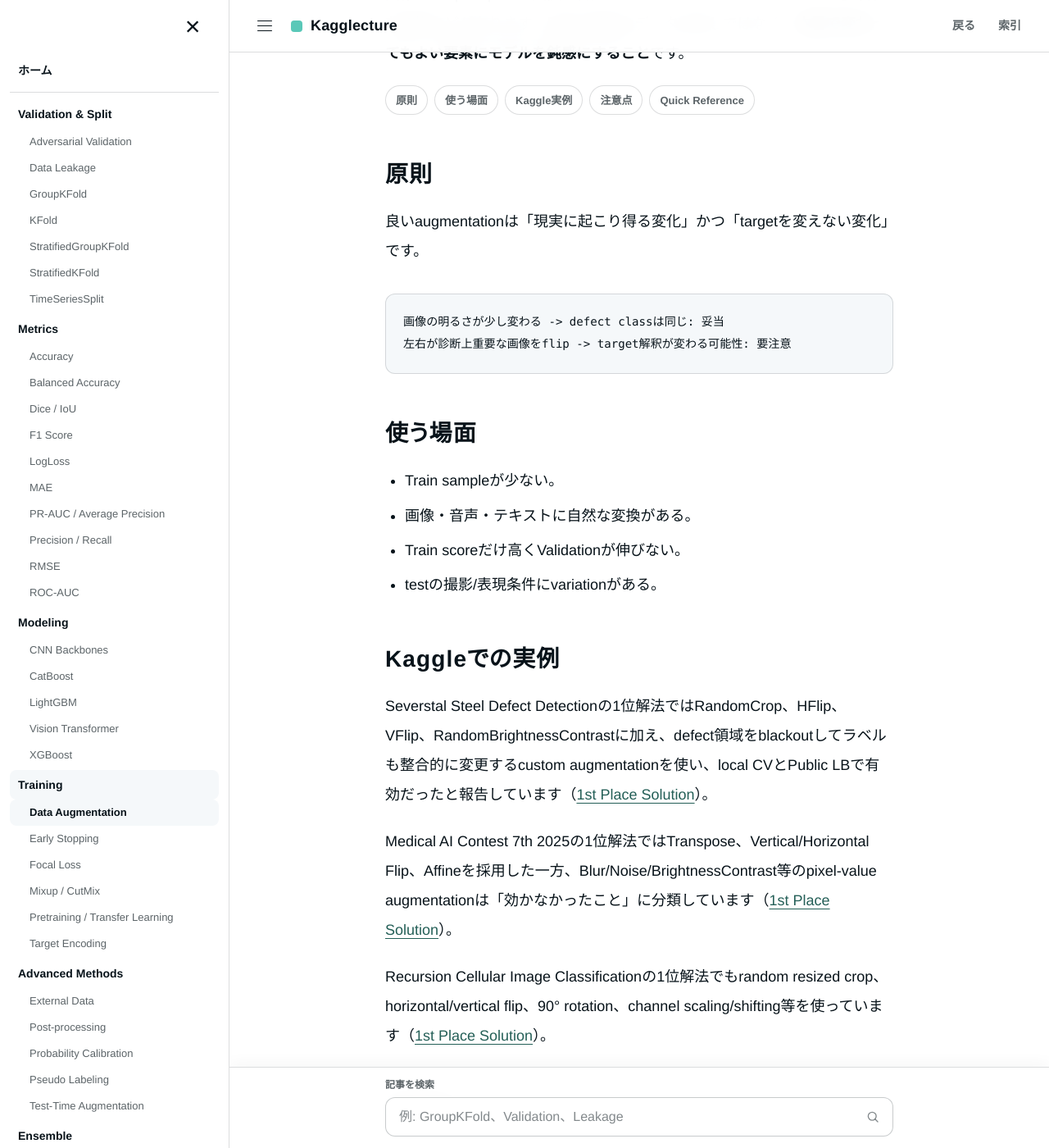
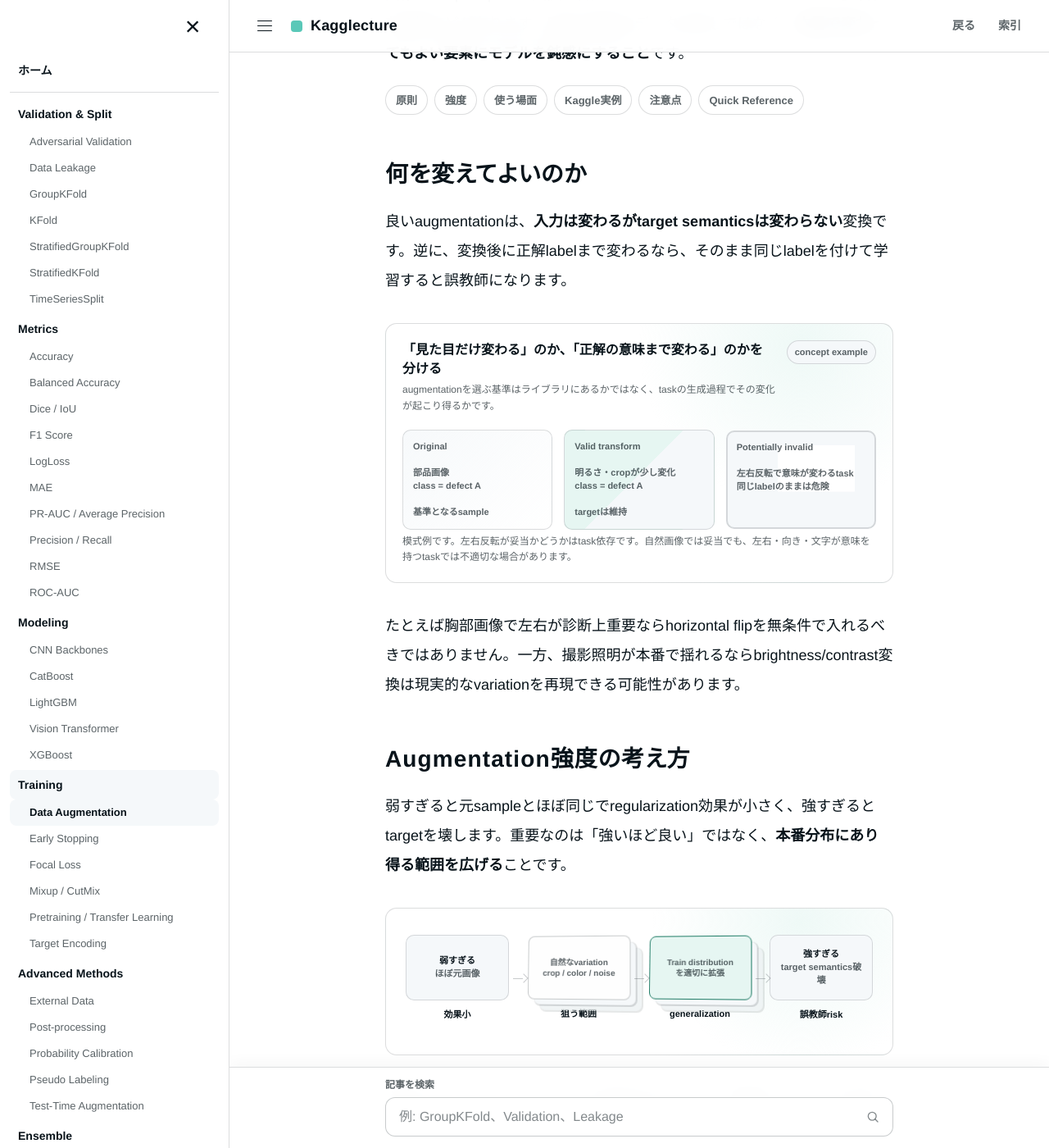
Before and after one commit to morikazu1119/Kagglecture, a Jekyll site: the page built from wiki/training/data-augmentation.md, in a window 1280 px wide and 1400 px high, scrolled down 319 px. Shown: the whole window at 82% size. Built offline with Jekyll 4.4.1, drawn with Linux system fonts in a browser that asks for light colours; some of the changed text lies outside the part shown.

Commit message:
Add visual examples to data augmentation article

````diff
--- a/wiki/training/data-augmentation.md
+++ b/wiki/training/data-augmentation.md
@@ -17,26 +17,52 @@ tags:
 
 # Data Augmentation
 
-**Data Augmentationは、ラベルの意味を保つ変換をTrain sampleへ加え、同じ正解を持つ別バリエーションを作る手法です。**
+**Data Augmentationは、targetの意味を変えない範囲でTrain sampleを変形し、「見た目が少し変わっても同じもの」とモデルへ教える手法です。**
 
 画像ならflip/crop/color変換、音声ならnoise/time shift、テキストなら意味保存変換などがあります。目的は単純なデータ水増しではなく、**本番で変わってもよい要素にモデルを鈍感にすること**です。
 
 <nav class="article-jump-nav" aria-label="ページ内ナビゲーション">
   <a href="#principle">原則</a>
+  <a href="#strength">強度</a>
   <a href="#use-cases">使う場面</a>
   <a href="#kaggle-examples">Kaggle実例</a>
   <a href="#pitfalls">注意点</a>
   <a href="#quick-reference">Quick Reference</a>
 </nav>
 
-## 原則 {#principle}
+## 何を変えてよいのか {#principle}
 
-良いaugmentationは「現実に起こり得る変化」かつ「targetを変えない変化」です。
+良いaugmentationは、**入力は変わるがtarget semanticsは変わらない**変換です。逆に、変換後に正解labelまで変わるなら、そのまま同じlabelを付けて学習すると誤教師になります。
 
-```text
-画像の明るさが少し変わる -> defect classは同じ: 妥当
-左右が診断上重要な画像をflip -> target解釈が変わる可能性: 要注意
-```
+<div class="model-architecture" aria-label="Data Augmentationで妥当な変換と危険な変換の比較">
+  <div class="model-architecture__header">
+    <div><div class="model-architecture__title">「見た目だけ変わる」のか、「正解の意味まで変わる」のかを分ける</div><p class="model-architecture__subtitle">augmentationを選ぶ基準はライブラリにあるかではなく、taskの生成過程でその変化が起こり得るかです。</p></div>
+    <span class="model-architecture__badge">concept example</span>
+  </div>
+  <div class="sample-visual-pair">
+    <div class="sample-tile"><strong>Original</strong><br><br>部品画像<br>class = defect A<br><br>基準となるsample</div>
+    <div class="sample-tile is-mixed"><strong>Valid transform</strong><br><br>明るさ・cropが少し変化<br>class = defect A<br><br>targetは維持</div>
+    <div class="sample-tile is-cutmix"><strong>Potentially invalid</strong><br><br>左右反転で意味が変わるtask<br>同じlabelのままは危険</div>
+  </div>
+  <p class="model-architecture__caption">模式例です。左右反転が妥当かどうかはtask依存です。自然画像では妥当でも、左右・向き・文字が意味を持つtaskでは不適切な場合があります。</p>
+</div>
+
+たとえば胸部画像で左右が診断上重要ならhorizontal flipを無条件で入れるべきではありません。一方、撮影照明が本番で揺れるならbrightness/contrast変換は現実的なvariationを再現できる可能性があります。
+
+## Augmentation強度の考え方 {#strength}
+
+弱すぎると元sampleとほぼ同じでregularization効果が小さく、強すぎるとtargetを壊します。重要なのは「強いほど良い」ではなく、**本番分布にあり得る範囲を広げる**ことです。
+
+<div class="model-architecture" aria-label="Data Augmentation強度の模式図">
+  <div class="model-stage-row" style="--model-cols:4">
+    <div class="model-stage"><div class="model-op-box"><span><strong>弱すぎる</strong><br>ほぼ元画像</span></div><span class="model-stage__label">効果小</span></div>
+    <div class="model-stage"><div class="model-tensor is-wide"><span>自然なvariation<br>crop / color / noise</span></div><span class="model-stage__label">狙う範囲</span></div>
+    <div class="model-stage"><div class="model-tensor is-accent is-wide"><span>Train distribution<br>を適切に拡張</span></div><span class="model-stage__label">generalization</span></div>
+    <div class="model-stage"><div class="model-op-box"><span><strong>強すぎる</strong><br>target semantics破壊</span></div><span class="model-stage__label">誤教師risk</span></div>
+  </div>
+</div>
+
+実験ではaugmentationを一気に多数追加するより、1種類ずつ、または意味の近いgroup単位でablationしてOOFへの寄与を確認します。
 
 ## 使う場面 {#use-cases}
 
@@ -70,13 +96,14 @@ Validationは通常、安定した本番条件で評価します。Train augment
 ## Quick Reference {#quick-reference}
 
 - targetを保つ変換だけ使う。
+- 「現実に起こるvariationか」で選ぶ。
 - splitしてからTrainへaugmentationする。
 - 1種類ずつablationする。
-- 強度をCVで選ぶ。
-- Test-Time Augmentationとは分けて評価する。
+- 強度はOOFで選ぶ。
 
 ## 関連項目
 
+- [Mixup / CutMix]({{ '/wiki/training/mixup-cutmix.html' | relative_url }})
 - [Test-Time Augmentation]({{ '/wiki/advanced-methods/test-time-augmentation.html' | relative_url }})
 - [GroupKFold]({{ '/wiki/validation/group-kfold.html' | relative_url }})
 
````
